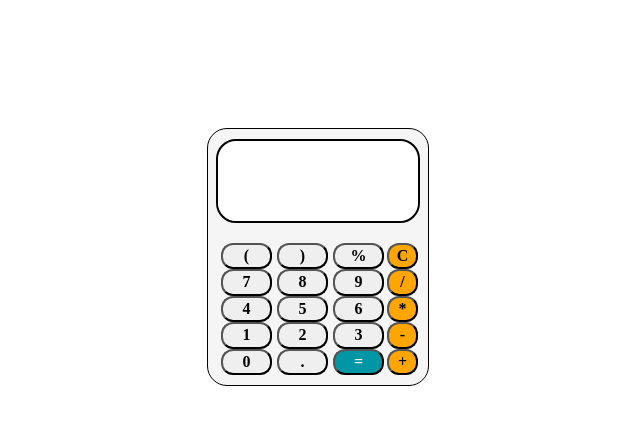
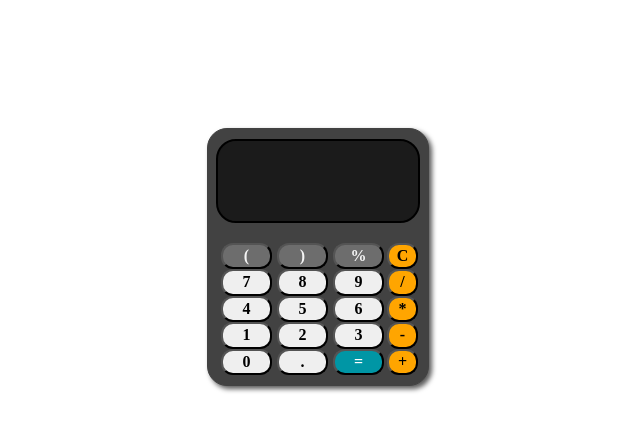
Before and after one commit to AuroreVanHoorebeke/calculator, a plain HTML site: page index.html in a window 1280 px wide. Shown: the whole page, without its empty margins (215-855 px from the left). Drawn offline with Linux system fonts and the light colour scheme.

Commit message:
css update - better looks

```diff
--- a/style.css
+++ b/style.css
@@ -32,9 +32,10 @@ div.calculator {
     display: flex;
     flex-direction: column-reverse;
     align-items: center;
-    background-color: whitesmoke;
-    border: 1px solid black;
+    background-color: #424242;
+    border: 1px solid #424242;
     border-radius: 20px;
+    box-shadow: 3px 3px 5px rgba(0, 0, 0, 0.65);
 }
 
 button {
@@ -45,6 +46,7 @@ button {
 
 /* Display div */
 .displayDiv {
+    background-color: #1b1b1b;
     display: flex;
     flex-direction: column-reverse;
     font-weight: bolder;
@@ -57,7 +59,9 @@ button {
 .display {
     padding: 10px;
     height: 60px;
-    background-color: white;
+    background-color: #1b1b1b;
+    color: whitesmoke;
+    text-align: right;
     /* border: 2px solid black; */
     border-radius: 0 0 20px 20px;
     /* word-wrap: break-word; */
@@ -66,10 +70,10 @@ button {
 .histDiv {
     padding: 10px;
     height: 60px;
-    color: lightgray;
-    background-color: white;
+    background-color: #1b1b1b;
+    color: #9e9e9e;
     white-space: break-spaces;
-    overflow-y: scroll;
+    overflow-y: auto;
     border-radius: 20px 20px 0 0;
 }
 
@@ -98,6 +102,11 @@ button {
 div.signDiv {
     display: flex;
     justify-content: space-around;
+}
+
+div.signDiv>button{
+    background-color: #6d6d6d;
+    color: whitesmoke;
 }
 
 div.numDiv {
```
